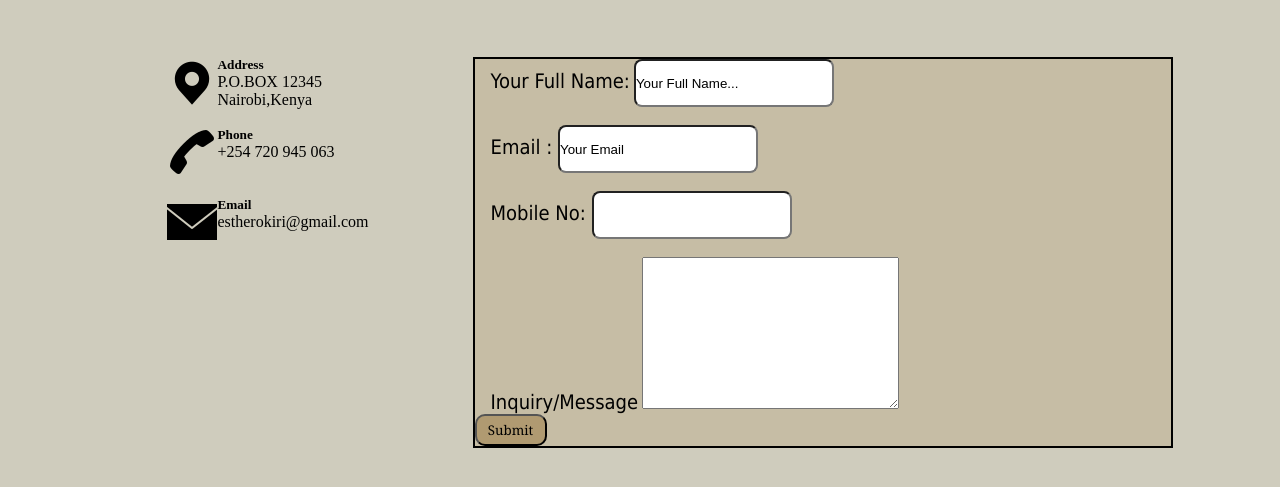
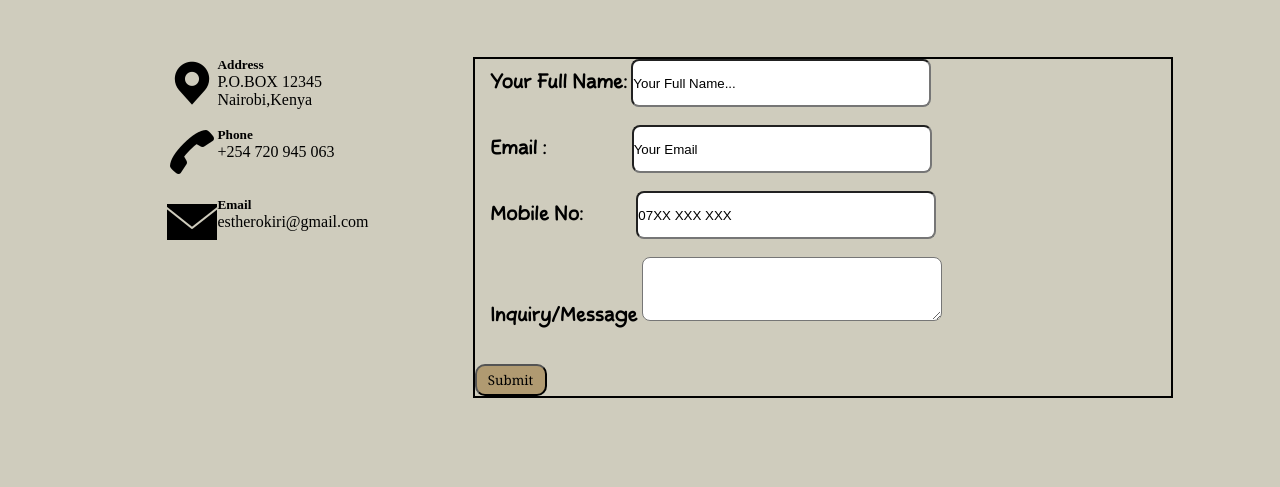
Before and after one commit to EstherOkiri/Capstone-Blog, a plain HTML site: page contact.html in a window 1280 px wide. Shown: the part 213-700 px from the top of the page. Drawn offline with Linux system fonts and the light colour scheme; a web font is replaced by a local one.

Commit message:
modified input fields

```diff
--- a/contact.html
+++ b/contact.html
@@ -75,11 +75,11 @@
                 <input type="email" id="email" value="Your Email">
                 <br><br>
                 <label for="mobile-number">Mobile No: </label>
-                <input type="number" id="mobile-number" value="07XX XXX XXX">
+                <input type="text" id="mobile-number" value="07XX XXX XXX">
                 <br><br>
                 <label for="question">Inquiry/Message</label>
-                <textarea name="message" id="question" cols="30" rows="10"></textarea>
-                <br>
+                <textarea name="message" id="question"></textarea>
+                <br><br><br>
                 <button>Submit</button>
             </fieldset>
         </div>
--- a/css/contact.css
+++ b/css/contact.css
@@ -29,17 +29,28 @@ body{
     padding-top: 16px;
 }
 fieldset{
-    background-color: #b09a714e;
+    background-color: #b09a7100;
     width: 700px;
     border:2px, solid, black ;
 }
 label{
-    font-family: tahoma,Geneva;
+    font-family: next_sunday;
     padding-left: 16px;
     font-size: 20px;
 }
 input{
-    width: 200px;
+    width: 300px;
     border-radius: 8px;
     height: 48px;
 }
+input[type="email"]{
+    margin-left: 80px;
+}
+#mobile-number{
+    margin-left: 48px;
+}
+textarea{
+    width: 300px;
+    height: 64px;
+    border-radius: 8px;
+}
```
